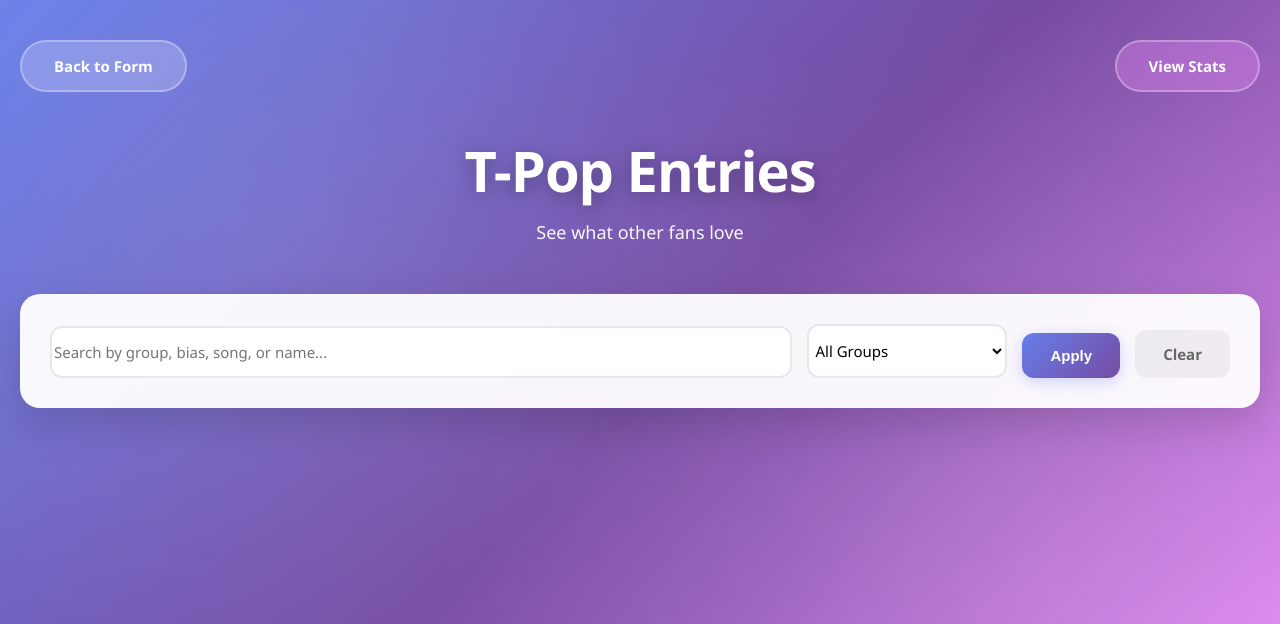
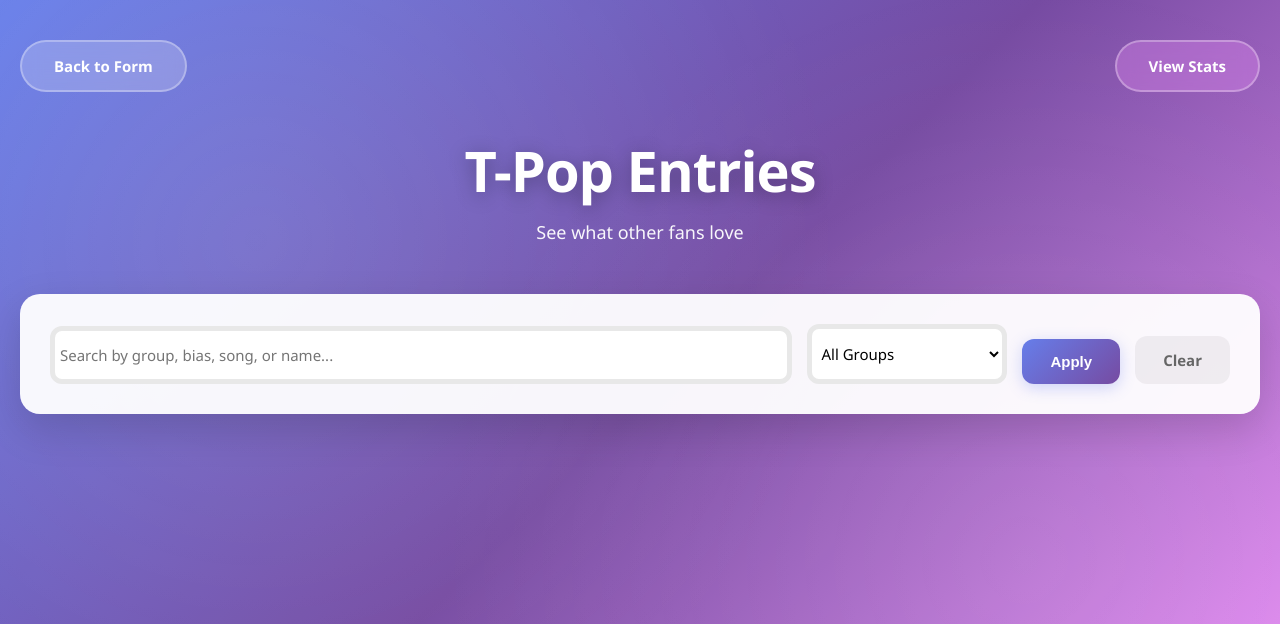
Before and after one commit to juhneiyl/Flask__Tpop, a Flask app: page /entries in a window 1280 px wide. Shown: the top 624 px of the page. Run offline with Flask 3, Linux system fonts and the light colour scheme; data that the repository does not hold is empty.

Commit message:
Update styles.css

```diff
--- a/static/styles.css
+++ b/static/styles.css
@@ -107,8 +107,9 @@ body::before {
 .filter-select {
     width: 100%;
     padding: 14px 18px;
-    padding-left: 2px;
-    border: 2px solid #e8e8e8;
+    padding-left: 5px;
+    padding-right: 5px;
+    border: 5px solid #e8e8e8;
     border-radius: 12px;
     font-size: 15px;
     font-family: 'Segoe UI', Tahoma, Geneva, Verdana, sans-serif;
```
